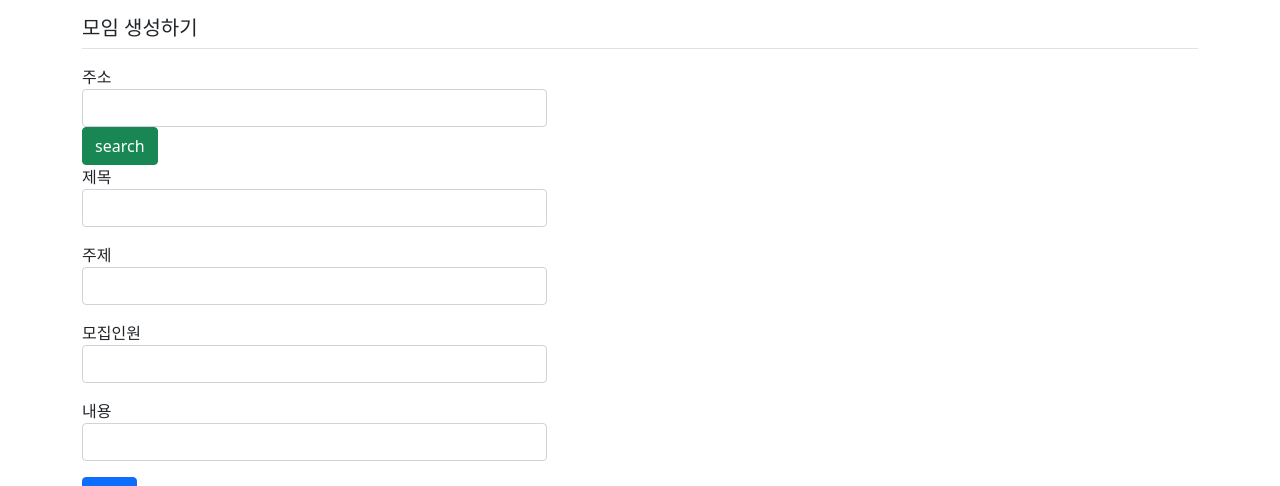
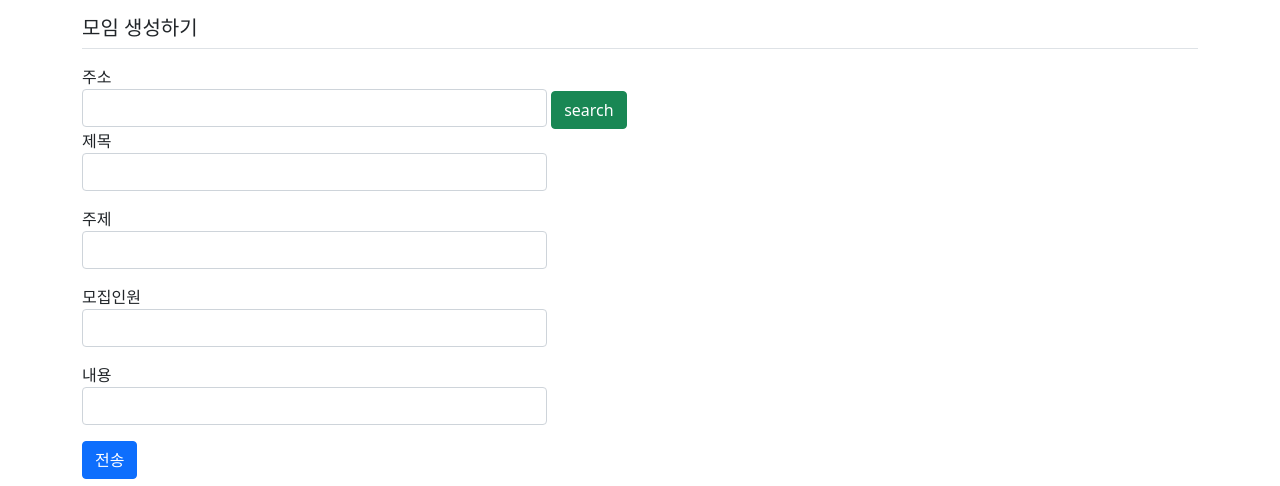
Before and after one commit to Modakbul-Project/Modakbul_Backend, a Flask app: page /kakao2db in a window 1280 px wide. Shown: the top 486 px of the page. Run offline with Flask 2, Linux system fonts and the light colour scheme; some libraries are stand-ins or nearby versions.

Commit message:
Update kakao2db.html

```diff
--- a/templates/kakao2db.html
+++ b/templates/kakao2db.html
@@ -2,43 +2,82 @@
 <html>
 <head>
 	<meta charset="utf-8"/>
-	<title>Kakao 지도 시작하기</title>
+	<title>모임 생성하기</title>
         <!-- Bootstrap CSS -->
     <link rel="stylesheet" href="{{ url_for('static', filename='bootstrap.min.css') }}">
+    <script src="https://code.jquery.com/jquery-3.2.1.min.js" type="text/javascript"></script>
+    <script src="../static/parsley.js" type="text/javascript"></script>  <!--유효성 검증 js-->
+    <style>
+        #address_div {
+            display: inline-block;
+        }
+    </style>
 </head>
 <body>
     <div class="container">
         <h5 class="my-3 border-bottom pb-2">모임 생성하기</h5>
-        <form method="post" action="/kakao2db">
+        <form method="post" action="/kakao2db" data-parsley-validate>
+            <label for="address">주소</label>
              <div class="form-inline form-group" >
-                <label for="search_name">주소</label>
-                 <div class="col-sm-5">
-                <input type="text" class="form-control" name="address" id="search_name"/>
+                 <div class="col-sm-5" id="address_div">
+                    <input type="text" class="form-control" name="address" id="address" data-parsley-errors-container="div[id='addressError']" required/>
                  </div>
-                 <input type="button" class="btn btn-success" value="search" onclick="add_search()"/>
+                 <span class="input-group-btn">
+                    <input type="button" class="btn btn-success" id="search" value="search" onclick="add_search()"/>
+                 </span>
              </div>
+            <div class="row"> <!--에러 메시지 출력-->
+                <div class="col-md-6">
+                 <div id="addressError"  style="color:#f00">
+                 </div>
+                </div>
+            </div>
             <div class="mb-3">
                 <label for="title">제목</label>
                 <div class="col-sm-5">
-                <input type="text" class="form-control" name="title" id="title">
+                <input type="text" class="form-control" name="title" id="title" data-parsley-errors-container="div[id='titleError']" required>
+                </div>
+            </div>
+            <div class="row"> <!--에러 메시지 출력-->
+                <div class="col-md-6">
+                 <div id="titleError"  style="color:#f00">
+                 </div>
                 </div>
             </div>
             <div class="mb-3">
                 <label for="topic">주제</label>
                 <div class="col-sm-5">
-                <input type="text" class="form-control" name="topic" id="topic">
+                <input type="text" class="form-control" name="topic" id="topic" data-parsley-errors-container="div[id='topicError']" required>
+                </div>
+            </div>
+            <div class="row"> <!--에러 메시지 출력-->
+                <div class="col-md-6">
+                 <div id="topicError"  style="color:#f00">
+                 </div>
                 </div>
             </div>
             <div class="mb-3">
                 <label for="recruit_num">모집인원</label>
                 <div class="col-sm-5">
-                <input type="number" class="form-control" name="recruit_num" id="recruit_num">
+                <input type="number" class="form-control" name="recruit_num" id="recruit_num" data-parsley-type="number" data-parsley-errors-container="div[id='recruit_numError']" required>
+                </div>
+            </div>
+            <div class="row"> <!--에러 메시지 출력-->
+                <div class="col-md-6">
+                 <div id="recruit_numError"  style="color:#f00">
+                 </div>
                 </div>
             </div>
             <div class="mb-3">
                 <label for="contents">내용</label>
                 <div class="col-sm-5">
-                <input type="text" class="form-control" name="contents" id="contents">
+                <input type="text" class="form-control" name="contents" id="contents" data-parsley-errors-container="div[id='contentsError']" required>
+                </div>
+            </div>
+            <div class="row"> <!--에러 메시지 출력-->
+                <div class="col-md-6">
+                 <div id="contentsError"  style="color:#f00">
+                 </div>
                 </div>
             </div>
             <div>
@@ -66,7 +105,7 @@
 		//주소로 좌표를 검색합니다.
 		function add_search(){
 		    //입력된 주소값을 add_search변수에 저장한다.
-		    var add_search = document.getElementById('search_name').value;
+		    var add_search = document.getElementById('address').value;
 		    geocoder.addressSearch(add_search, function(result, status) {
                 //정삭적으로 검색이 완료됐으면
                 if(status == kakao.maps.services.Status.OK) {
```
